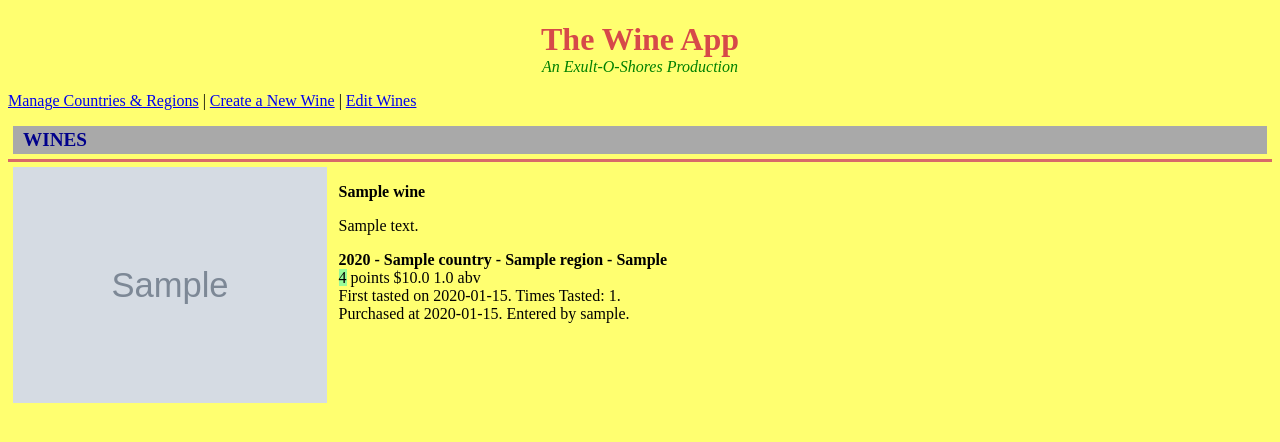
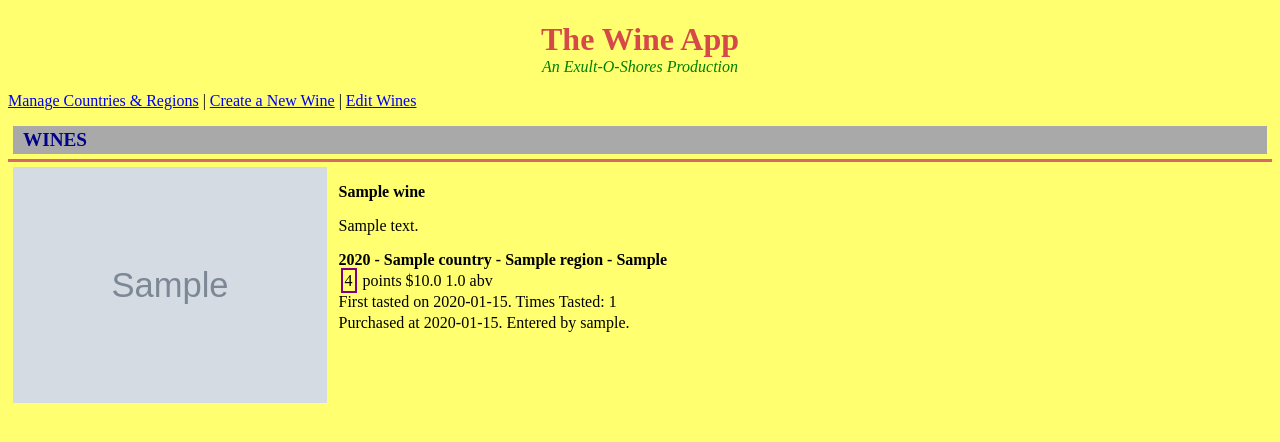
Before and after one commit to alanisaacs/exultoshores, a Flask app: page / in a window 1280 px wide. Shown: the top 442 px of the page. Run offline with Flask 2, Linux system fonts and the light colour scheme; tables that the repository leaves empty hold one stand-in row (values such as "Sample post"); grey boxes marked "Sample" are stand-in pictures.

Commit message:
Make background color of ratings dynamic

```diff
--- a/wines/static/styles.css
+++ b/wines/static/styles.css
@@ -46,9 +46,20 @@ table, th, td {
 
 }
 
-.wineRating {
-  display: inline;
-  background-color: palegreen;
+.wineInfoTitle {
+  margin: 3px;
+  font-weight: bold;
+}
+
+.wineInfoLine {
+  margin: 3px;
+}
+
+.wineInfoRating {
+  border: 2px solid purple;
+  padding: 2px;
+  margin: 2px;
+  /*background-color: palegreen;*/
 }
 
 img {
--- a/wines/templates/home.html
+++ b/wines/templates/home.html
@@ -3,19 +3,20 @@
     <head>
         <link rel=stylesheet type=text/css href="{{ url_for('static', filename='styles.css') }}">
         <script>
+            // Display All Wines
             function showWines() {
                 var htmlstring = "";
                 htmlstring += "<h2>WINES</h2>";
                 {% for wine in wines %}
                 // wine is a list: [wineobject, countryname, regionname, som.username]
-                    htmlstring +=
-                        "<div class=wineItem>" +
+                    htmlstring += "<div class=wineItem>" +
                         "<div class=wineLabel>";
                             {% if wine[0].label_photo %}
                                 htmlstring += "<img src=/static/{{wine[0].label_photo}}>";
                             {% endif %}
                         htmlstring += "</div>" +
                         "<div class=wineInfo>" +
+                            // Display Name and Description
                             "<p><strong>{{wine[0].name}}</strong></p>";
                             // replace escapes for lt & gt with actual chars
                             // so <br> is treated as a tag not part of the string
@@ -23,7 +24,8 @@
                             var t = s.replace(/&lt;/g, "<");
                             var u = t.replace(/&gt;/g, ">");
                             htmlstring += "<p>" + u + "</p>";
-                                htmlstring += "<p><strong>" +
+                            // Display Title Information
+                            htmlstring += "<div class='wineInfoTitle'>" +
                                 "{{wine[0].year}} - " +
                                 "{{wine[1]}} - " + // country name
                                 "{{wine[2]}}"; // region name
@@ -31,25 +33,52 @@
                                 if (a != "None") { // don't show blank appellations
                                     htmlstring += " - " + a;
                                 }
-                                htmlstring += "</strong><br>" +
-                                "<span class='wineRating'>" +
-                                "{{wine[0].rating}}</span> points " +
+                            htmlstring += "</div>";
+                            // Display Second Line of Information
+                            var rating = "{{wine[0].rating}}";
+                            var ratingColor = getRatingColor(rating);
+                            htmlstring += "<div class='wineInfoLine'>" +
+                                "<span class='wineInfoRating'" +
+                                    "style=background-color:" + ratingColor + ">" +
+                                    rating + "</span> points " +
                                 "${{wine[0].price}} " +
-                                "{{wine[0].abv}} abv <br>";
+                                "{{wine[0].abv}} abv" +
+                            "</div>";
+                            console.log(ratingColor);
+                            // Display Third Line of Information
+                            htmlstring += "<div class='wineInfoLine'>";
                                 // Avoid blank date_tested values breaking display
                                 {% if wine[0].date_tasted %}
                                     htmlstring += "First tasted on {{wine[0].date_tasted.strftime('%Y-%m-%d')}}. ";
                                 {% else %}
                                     htmlstring += "No first taste date. ";
                                 {% endif %}
-                                htmlstring += "Times Tasted: {{wine[0].times_tasted}}.<br>" +
+                                htmlstring += "Times Tasted: {{wine[0].times_tasted}}" +
+                            "</div>";
+                            // Display Fourth Line of Information
+                            htmlstring += "<div class='wineInfoLine'>" +
                                 "Purchased at {{wine[0].purchased_at}}. Entered by {{wine[3]}}." + // sommelier name
-                                "</p>" +
+                            "</div>" +
                         "</div>" +
                     "</div>";
                 {% endfor %}
                 winelist.innerHTML = htmlstring;
             }
+            // Return color for rating background
+            function getRatingColor(rating) {
+            if (rating >= 95) {
+                return "fuchsia";
+            } else if (rating >= 90) {
+                return "lime";
+            } else if (rating >= 85) {
+                return "aqua";
+            } else if (rating >= 80) {
+                return "silver";
+            } else {
+                //return "#FFFF70"; //same as page background, i.e. clear
+            }
+        }
+
         </script>
     </head>
     <body>
```
Lines whose indentation alone changed are shown as unchanged.
